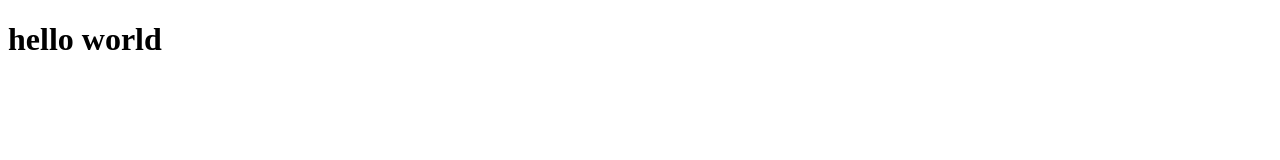
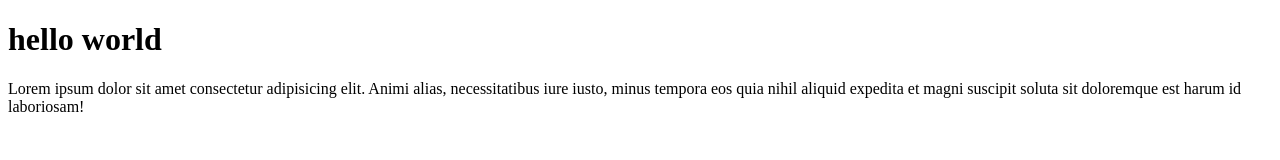
Before and after one commit to fikriarifinn/test-gitremote, a plain HTML site: page index.html in a window 1280 px wide. Drawn offline with Linux system fonts and the light colour scheme.

Commit message:
menambahkan paragraph

```diff
--- a/index.html
+++ b/index.html
@@ -8,5 +8,6 @@
 </head>
 <body>
     <h1>hello world</h1>
+    <p>Lorem ipsum dolor sit amet consectetur adipisicing elit. Animi alias, necessitatibus iure iusto, minus tempora eos quia nihil aliquid expedita et magni suscipit soluta sit doloremque est harum id laboriosam!</p>
 </body>
 </html>
```
